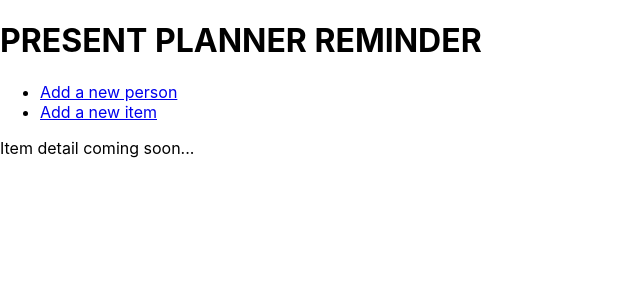
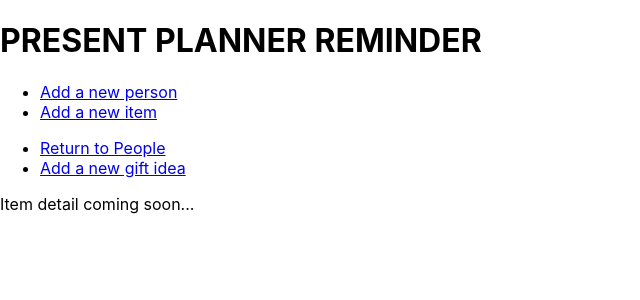
Before and after one commit to davemc85/PresentPlannerFrontEnd, a React (Create React App) app: page /items/1 in a window 1280 px wide. Shown: the top 300 px of the page, without its empty margins (0-640 px from the left). Built offline with nearby package versions, Linux system fonts and the light colour scheme; no server answers.

Commit message:
item side nav added

```diff
--- /dev/null
+++ b/src/components/item/ItemSideNav.js
@@ -0,0 +1,19 @@
+import React from 'react';
+import {Link} from 'react-router-dom';
+
+const ItemSideNav = (props) => {
+  return (
+    <div className="sideNav">
+      <ul>
+        <li className="sideNavItem">
+          <a href="/persons">Return to People</a>
+        </li>
+        <li>
+          <a href="/items/new">Add a new gift idea</a>
+        </li>
+      </ul>
+    </div>
+  )
+}
+
+export default ItemSideNav
--- a/src/containers/items/ItemController.js
+++ b/src/containers/items/ItemController.js
@@ -6,6 +6,7 @@ import ItemDetail from '../../components/item/ItemDetail.js';
 import Request from '../../helpers/Request';
 import ItemFormContainer from './ItemFormContainer';
 import ItemEditFormContainer from './ItemEditFormContainer';
+import ItemSideNav from '../../components/item/ItemSideNav.js';
 
 
 class ItemController extends Component {
@@ -64,6 +65,7 @@ class ItemController extends Component {
     return(
       <Router>
         <React.Fragment>
+          <ItemSideNav />
           <Switch>
             <Route exact path="/items" render={() => <ItemList items={this.state.items}/> }/>
 
```
